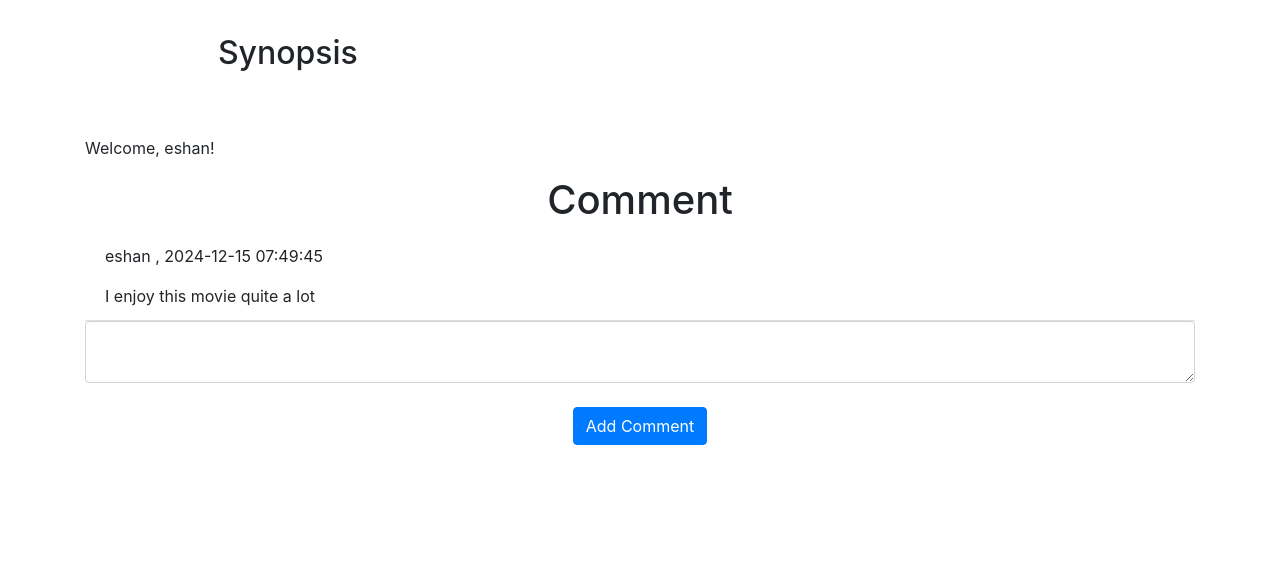
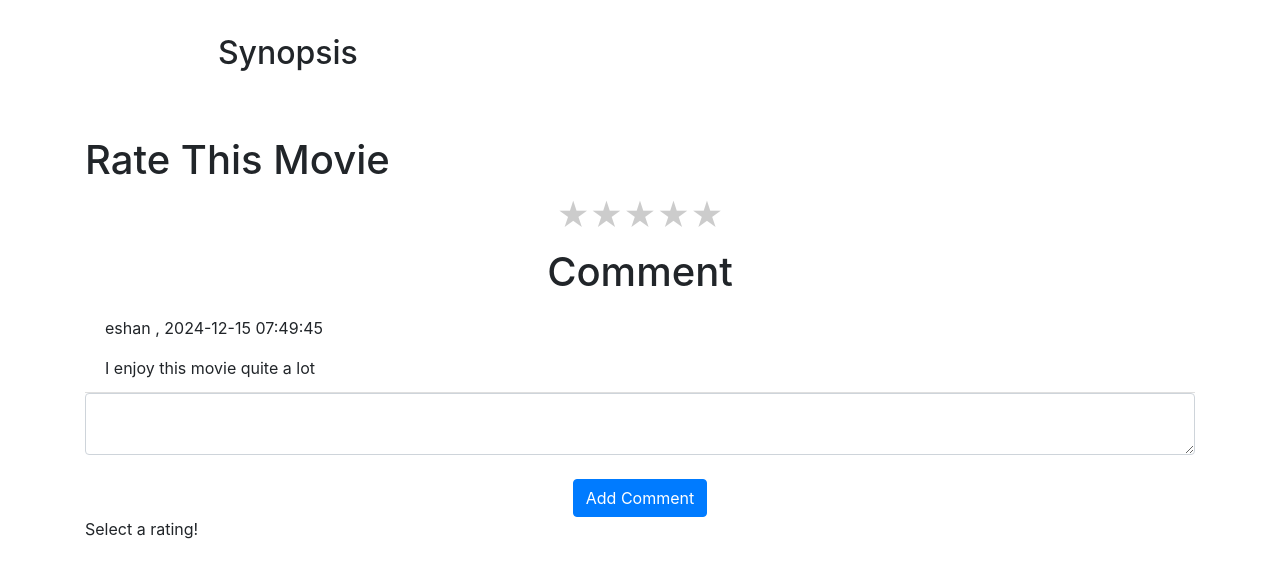
Before and after one commit to MasterFlame107/PWA-REVIEW-APP, a Flask app: template webtry/Website/templates/moviebase.html in a window 1280 px wide. Shown: the part 120-698 px from the top of the page. Run offline with Flask 3, Linux system fonts and the light colour scheme; the template is opened without the code that fills it: values that come from a table or form of the project are taken from there, others are empty; some libraries are stand-ins or nearby versions.

Commit message:
adding stars to review system

```diff
--- a/webtry/Website/templates/moviebase.html
+++ b/webtry/Website/templates/moviebase.html
@@ -8,18 +8,38 @@
     align-items: flex-start; /* Align items at the top */
     gap: 20px; /* Space between the image and text */
   }
-
   .text-left img {
     max-width: 300px; /* Set a max width for the image */
     height: auto; /* Maintain aspect ratio */
   }
-
   .text-content {
     flex: 1; /* Take up remaining space next to the image */
   }
-
   .text-content h2, .text-content p, .text-content span {
     text-align: left; /* Ensure all text is left-aligned */
+  }
+  /* Container for the stars */
+  .star-rating {
+    display: flex;
+    flex-direction: row-reverse;
+    justify-content: center;
+    font-size: 2rem;
+    cursor: pointer;
+  }
+  /* Hide the radio buttons */
+  .star-rating input {
+    display: none;
+  }
+  /* Style the stars */
+  .star-rating label {
+    color: #ccc;
+    transition: color 0.2s ease-in-out;
+  }
+  /* Highlight the stars on hover */
+  .star-rating input:checked ~ label,
+  .star-rating label:hover,
+  .star-rating label:hover ~ label {
+    color: #f5c518;
   }
 </style>
 
@@ -36,9 +56,24 @@
 </div>
 
 <br /><br />
+<h1>Rate This Movie</h1>
+<div class="star-rating">
+  <!-- The stars -->
+  <input type="radio" id="star5" name="rating" value="5">
+  <label for="star5" title="5 stars">★</label>
 
-<p>Welcome, {{ user.first_name }}!</p>
+  <input type="radio" id="star4" name="rating" value="4">
+  <label for="star4" title="4 stars">★</label>
 
+  <input type="radio" id="star3" name="rating" value="3">
+  <label for="star3" title="3 stars">★</label>
+
+  <input type="radio" id="star2" name="rating" value="2">
+  <label for="star2" title="2 stars">★</label>
+
+  <input type="radio" id="star1" name="rating" value="1">
+  <label for="star1" title="1 star">★</label>
+</div>
 <h1 align="center">Comment</h1>
     <ul class="list-group list-group-flush" id="notes">
       {% for note in movie_notes %}
@@ -58,4 +93,19 @@
         <button type="submit" class="btn btn-primary">Add Comment</button>
       </div>
     </form>
+
+
+  <p id="rating-display">Select a rating!</p>
+
+  <script>
+    // JavaScript to update the rating display
+    const stars = document.querySelectorAll('.star-rating input');
+    const ratingDisplay = document.getElementById('rating-display');
+
+    stars.forEach(star => {
+      star.addEventListener('change', () => {
+        ratingDisplay.textContent = `You selected ${star.value} star(s)!`;
+      });
+    });
+  </script>
 {% endblock %}
```
Also changed, not shown: webtry/instance/database.db.
